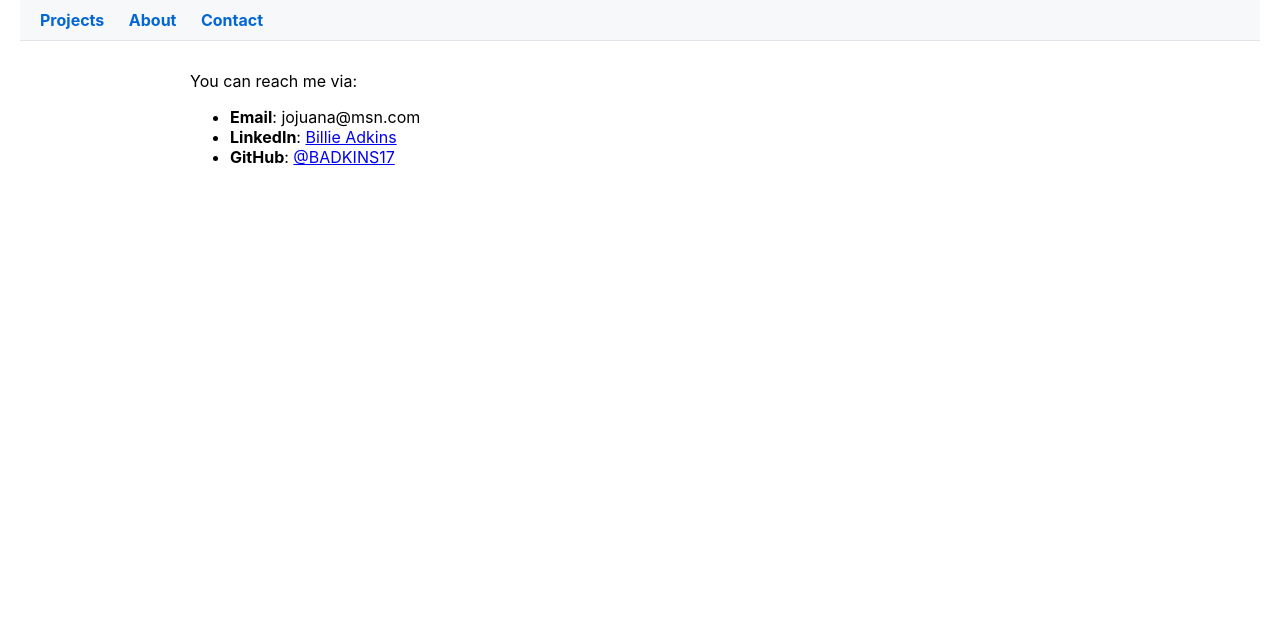
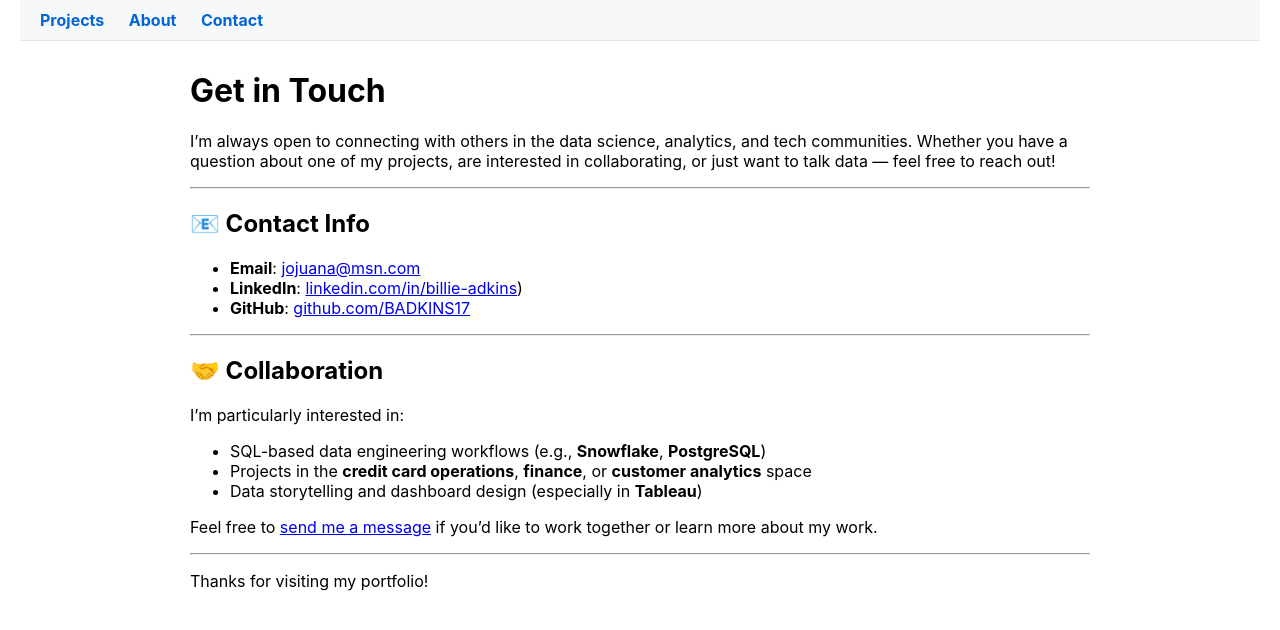
Before and after one commit to BADKINS17/ProjectShowcase, a Jekyll site: the page built from contact.md, in a window 1280 px wide. Shown: the top 630 px of the page. Built offline with Jekyll 4.4.1, drawn with Linux system fonts in a browser that asks for light colours.

Commit message:
Update contact.md

```diff
--- a/contact.md
+++ b/contact.md
@@ -3,8 +3,30 @@ layout: default
 title: "Contact"
 ---
 
-You can reach me via:
+# Get in Touch
 
-- **Email**: jojuana@msn.com
-- **LinkedIn**: [Billie Adkins](https://www.linkedin.com/in/billie-adkins-40b186384)
-- **GitHub**: [@BADKINS17](https://github.com/BADKINS17)
+I'm always open to connecting with others in the data science, analytics, and tech communities. Whether you have a question about one of my projects, are interested in collaborating, or just want to talk data — feel free to reach out!
+
+---
+
+## 📧 Contact Info
+
+- **Email**: [jojuana@msn.com](mailto:jojuana@msn.com)
+- **LinkedIn**: [linkedin.com/in/billie-adkins]([https://www.linkedin.com/in/billie-adkins-40b186384]))
+- **GitHub**: [github.com/BADKINS17](https://github.com/BADKINS17)
+
+---
+
+## 🤝 Collaboration
+
+I'm particularly interested in:
+
+- SQL-based data engineering workflows (e.g., **Snowflake**, **PostgreSQL**)
+- Projects in the **credit card operations**, **finance**, or **customer analytics** space
+- Data storytelling and dashboard design (especially in **Tableau**)
+
+Feel free to [send me a message](mailto:jojuana@msn.com) if you'd like to work together or learn more about my work.
+
+---
+
+Thanks for visiting my portfolio!
```
